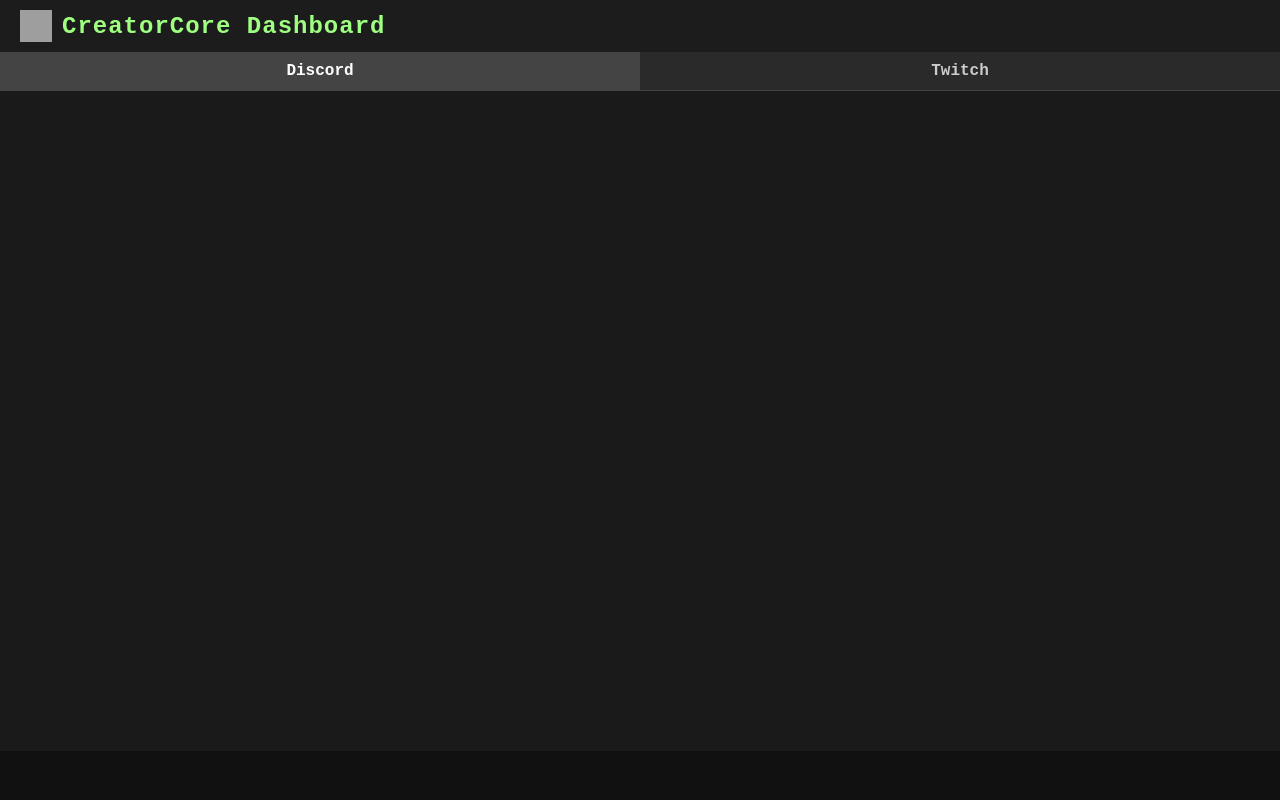
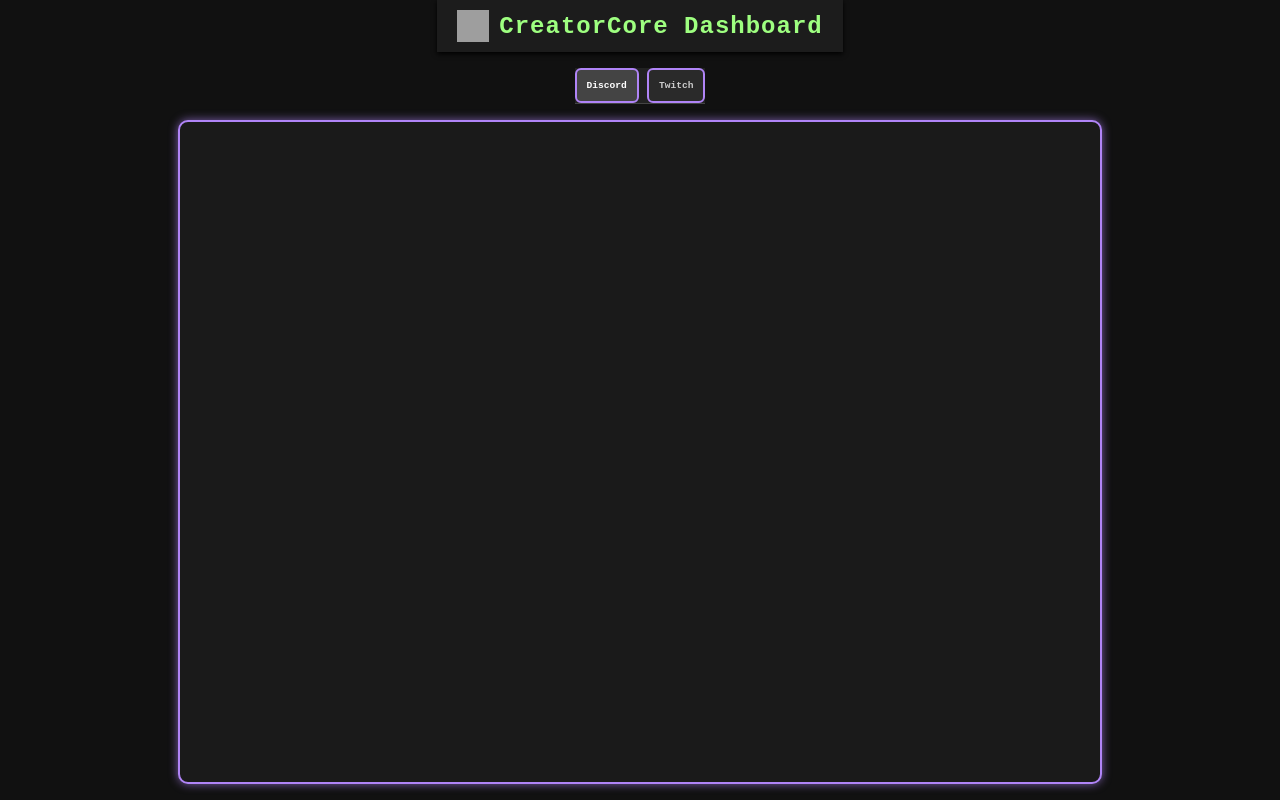
Before and after one commit to MoThedarkone/modtool-, a website: page dashboard/dashboard.html in a window 1280 px wide. Drawn offline with Linux system fonts and the light colour scheme; grey boxes are pictures that could not be loaded.

Commit message:
dashboard.css

```diff
--- a/dashboard/dashboard.css
+++ b/dashboard/dashboard.css
@@ -1,41 +1,66 @@
+/* === Dashboard Styles for CreatorCore === */
+@import url('https://fonts.googleapis.com/css2?family=Press+Start+2P&display=swap');
+
 body {
-  background: #18181b;
-  color: #fafafa;
-  font-family: 'Segoe UI', Arial, sans-serif;
   margin: 0;
   padding: 0;
+  font-family: 'Press Start 2P', monospace;
+  background: #0f0f0f;
+  color: #eeeeee;
+  display: flex;
+  flex-direction: column;
+  align-items: center;
 }
-#chat-container {
-  max-width: 600px;
-  margin: 32px auto;
-  background: #23272a;
-  border-radius: 12px;
-  padding: 20px;
-  box-shadow: 0 4px 16px #0006;
+
+h1 {
+  font-size: 1.2rem;
+  margin: 1rem 0 0.5rem;
+  color: #b084f7;
 }
-h1 {
-  text-align: center;
-  color: #a277ff;
-  margin-bottom: 24px;
+
+.tab-container {
+  display: flex;
+  gap: 8px;
+  margin: 1rem 0;
 }
-#chat-log {
-  height: 380px;
+
+.tab {
+  background: #222;
+  border: 2px solid #b084f7;
+  color: #b084f7;
+  padding: 6px 12px;
+  cursor: pointer;
+  border-radius: 6px;
+  font-size: 0.6rem;
+  transition: all 0.2s ease-in-out;
+}
+
+.tab.active,
+.tab:hover {
+  background: #b084f7;
+  color: #111;
+}
+
+#chatbox {
+  width: 90%;
+  max-width: 900px;
+  height: 400px;
+  background: #1c1c1c;
+  border: 2px solid #b084f7;
+  border-radius: 10px;
+  padding: 12px;
   overflow-y: scroll;
-  background: #202225;
-  border-radius: 8px;
-  padding: 10px;
-  margin-bottom: 18px;
-  font-size: 1rem;
+  overflow-x: hidden;
+  box-shadow: 0 0 10px #b084f7aa;
 }
-.chat-message {
-  margin-bottom: 8px;
-  padding: 4px 10px;
-  border-radius: 6px;
+
+.msg {
+  margin: 6px 0;
+  line-height: 1.4;
+  word-wrap: break-word;
 }
-.chat-message.discord { background: #5865F2; color: #fff; }
-.chat-message.twitch { background: #9146FF; color: #fff; }
-.chat-message.youtube { background: #FF0000; color: #fff; }
-.sender {
-  font-weight: bold;
-  margin-right: 8px;
+
+.platform-tag {
+  color: #777;
+  margin-right: 5px;
 }
```
